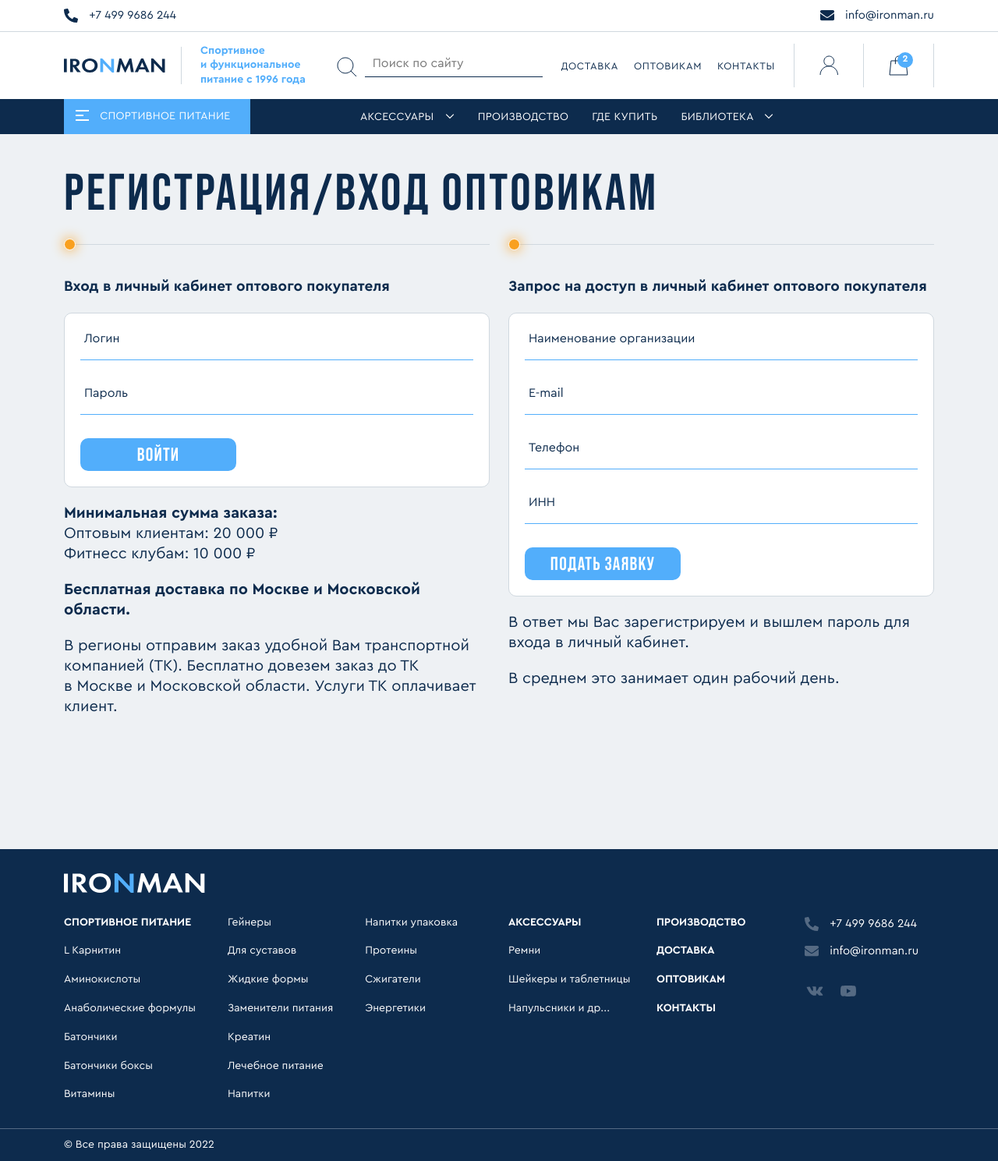
After one commit to Andrey-web-developer/IRONMAN-PHP, a PHP site: page /wholesalers.php in a window 1280 px wide. The commit adds this page. Shown: the whole page at 78% size. Run offline with PHP 8.4, Linux system fonts and the light colour scheme.

Commit message:
Страница оптовикам

```diff
--- a/css/media.css
+++ b/css/media.css
@@ -58,6 +58,10 @@
   .product-card__tab {
     width: 830px;
     transform: translateX(-498px);
+  }
+
+  .form__title--wholesalers {
+    font-size: 19px;
   }
 
 }
--- a/css/styles.css
+++ b/css/styles.css
@@ -159,7 +159,8 @@
 .catalog,
 .product-card,
 .where-buy,
-.communication {
+.communication,
+.wholesalers {
   background-color: var(--color-bg-section);
 }
 
@@ -174,6 +175,7 @@
 
 .form__title {
   margin: 0;
+  margin-bottom: 20px;
   font-weight: 700;
   font-size: 20px;
   line-height: 1.3;
@@ -182,6 +184,7 @@
 
 .form__input {
   padding-bottom: 15px;
+  padding-left: 5px;
   border-bottom: 1px solid var(--color-blue);
 }
 
@@ -202,6 +205,7 @@
 }
 
 .form__captcha {
+  margin-bottom: 35px;
   display: flex;
 }
 
@@ -214,8 +218,6 @@
 }
 
 .form__button {
-  margin-top: 35px;
-  margin-bottom: 20px;
   width: 200px;
   height: 42px;
   align-self: flex-start;
@@ -1653,7 +1655,8 @@
 .tab__title::before,
 .where-buy__content-title::before,
 .communication__content::before,
-.communication__form::before {
+.communication__form::before,
+.wholesalers__form::before {
   content: '';
   position: absolute;
   left: 0;
@@ -1665,7 +1668,8 @@
 .tab__title::after,
 .where-buy__content-title::after,
 .communication__content::after,
-.communication__form::after {
+.communication__form::after,
+.wholesalers__form::after {
   content: '';
   position: absolute;
   left: 0;
@@ -2414,7 +2418,8 @@
 /* -- PRODUCT-PAGE-END --  */
 /* -- WHERE-BUY--START --  */
 .where-buy,
-.communication {
+.communication,
+.wholesalers {
   padding-top: 35px;
 }
 
@@ -2424,7 +2429,8 @@
 
 .where-buy__title,
 .where-buy__subtitle,
-.communication__title {
+.communication__title,
+.wholesalers__title {
   margin: 0;
   margin-bottom: 20px;
   font-family: 'Bebas Neue Pro';
@@ -2443,7 +2449,8 @@
 
 .where-buy__content-title,
 .communication__content,
-.communication__form {
+.communication__form,
+.wholesalers__form {
   position: relative;
   padding-top: 50px;
 }
@@ -2459,14 +2466,16 @@
 
 .where-buy__content-title::before,
 .communication__content::before,
-.communication__form::before {
+.communication__form::before,
+.wholesalers__form::before {
   top: 6.5px;
   bottom: auto;
 }
 
 .where-buy__content-title::after,
 .communication__content::after,
-.communication__form::after {
+.communication__form::after,
+.wholesalers__form::after {
   top: 0;
 }
 
@@ -2521,13 +2530,15 @@
   margin-bottom: 60px;
 }
 
-.communication__inner:not(:last-child) {
+.communication__inner:not(:last-child),
+.wholesalers__inner:not(:last-child) {
   margin-bottom: 20px;
 }
 
 .communication__text,
 .communication__download,
-.form__title--contacts {
+.form__title--contacts,
+.wholesalers__text {
   margin: 0;
   font-weight: 400;
   font-size: 20px;
@@ -2554,8 +2565,25 @@
 .form__title--contacts {
   margin-bottom: 30px;
 }
-
-
-
-
 /* -- CONTACTS-END --  */
+/* -- WHOLESALERS-START --  */
+
+.wholesalers {
+  padding-bottom: 170px;
+}
+
+.wholesalers__form {
+  margin-bottom: 20px;
+}
+
+.wholesalers__text--bold {
+  font-weight: 700;
+}
+
+
+
+
+
+
+
+/* -- WHOLESALERS-END --  */
--- a/footer.tmpl.php
+++ b/footer.tmpl.php
@@ -59,7 +59,7 @@
             </li>
             <li class="footer__item">
               <h2 class="footer__title">
-                <a href="#" class="footer__title-link">оптовикам</a>
+                <a href="wholesalers.php" class="footer__title-link">оптовикам</a>
               </h2>
             </li>
             <li class="footer__item">
--- a/head.tmpl.php
+++ b/head.tmpl.php
@@ -69,7 +69,7 @@
                 <a class="header-top__link" href="rules.php">доставка</a>
               </li>
               <li class="header-top__item">
-                <a class="header-top__link" href="#">оптовикам</a>
+                <a class="header-top__link" href="wholesalers.php">оптовикам</a>
               </li>
               <li class="header-top__item">
                 <a class="header-top__link" href="contacts.php">контакты</a>
@@ -197,7 +197,7 @@
                   </ul>
                 </li>
                 <li class="header-bottom__item d-lg-none"><a href="rules.php" class="header-bottom__link">доставка</a></li>
-                <li class="header-bottom__item d-lg-none"><a href="#" class="header-bottom__link">оптовикам</a></li>
+                <li class="header-bottom__item d-lg-none"><a href="wholesalers.php" class="header-bottom__link">оптовикам</a></li>
                 <li class="header-bottom__item d-lg-none"><a href="contacts.php" class="header-bottom__link">контакты</a></li>
               </ul>
             </nav>
--- /dev/null
+++ b/wholesalers.php
@@ -0,0 +1,78 @@
+<!DOCTYPE html>
+<html lang="ru">
+
+  <?php include 'head.tmpl.php'?>
+
+  <main>
+    <section class="wholesalers">
+      <div class="container">
+        <div class="row">
+          <h1 class="col wholesalers__title">
+            Регистрация/вход оптовикам
+          </h1>
+        </div>
+        <div class="row">
+          <div class="col-lg-6">
+            <form action="#" class="wholesalers__form form">
+              <fieldset class="form__list">
+                <legend class="form__title form__title--wholesalers">Вход в личный кабинет оптового покупателя</legend>
+                <div class="form__wrapper">
+                  <input type="text" aria-label="Введите логин" placeholder="Логин" class="form__input input-reset">
+                  <input type="password" aria-label="Введите пароль" placeholder="Пароль"
+                    class="form__input input-reset">
+                  <button class="form__button button btn-reset">Войти</button>
+                </div>
+              </fieldset>
+            </form>
+            <div class="wholesalers__inner">
+              <p class="wholesalers__text wholesalers__text--bold">Минимальная сумма заказа:</p>
+              <p class="wholesalers__text">Оптовым клиентам: 20&nbsp;000&nbsp;₽</p>
+              <p class="wholesalers__text">Фитнесс клубам: 10&nbsp;000&nbsp;₽</p>
+            </div>
+            <div class="wholesalers__inner">
+              <p class="wholesalers__text wholesalers__text--bold">Бесплатная доставка по&nbsp;Москве и&nbsp;Московской
+                области.</p>
+            </div>
+            <div class="wholesalers__inner">
+              <p class="wholesalers__text">
+                В&nbsp;регионы отправим заказ удобной Вам транспортной компанией (ТК). Бесплатно довезем заказ
+                до&nbsp;ТК в&nbsp;Москве и&nbsp;Московской области. Услуги ТК&nbsp;оплачивает клиент.
+              </p>
+            </div>
+          </div>
+          <div class="col-lg-6 mt-5 mt-lg-0">
+            <form action="#" class="wholesalers__form form">
+              <fieldset class="form__list">
+                <legend class="form__title form__title--wholesalers">Запрос на доступ в личный кабинет оптового
+                  покупателя</legend>
+                <div class="form__wrapper">
+                  <input type="text" aria-label="Введите наименование организации"
+                    placeholder="Наименование организации" class="form__input input-reset">
+                  <input type="email" aria-label="Введите E-mail" placeholder="E-mail" class="form__input input-reset">
+                  <input type="tel" aria-label="Введите номер телефона" placeholder="Телефон"
+                    class="form__input input-reset">
+                  <input type="text" aria-label="Введите ИНН" placeholder="ИНН" class="form__input input-reset">
+                  <button class="form__button button btn-reset">Подать заявку</button>
+                </div>
+              </fieldset>
+            </form>
+            <div class="wholesalers__inner">
+              <p class="wholesalers__text">В&nbsp;ответ мы&nbsp;Вас зарегистрируем и&nbsp;вышлем пароль для входа
+                в&nbsp;личный кабинет.</p>
+            </div>
+            <div class="wholesalers__inner">
+              <p class="wholesalers__text">В&nbsp;среднем это занимает один рабочий день.</p>
+            </div>
+          </div>
+        </div>
+      </div>
+    </section>
+  </main>
+
+  <?php include 'footer.tmpl.php'?>
+
+  <script src="libs/bootstrap/js/bootstrap.bundle.min.js"></script>
+  <script src="js/script.js"></script>
+</body>
+
+</html>
```
Also changed, not shown: other parts of css/media.css (+24 -5 lines).
